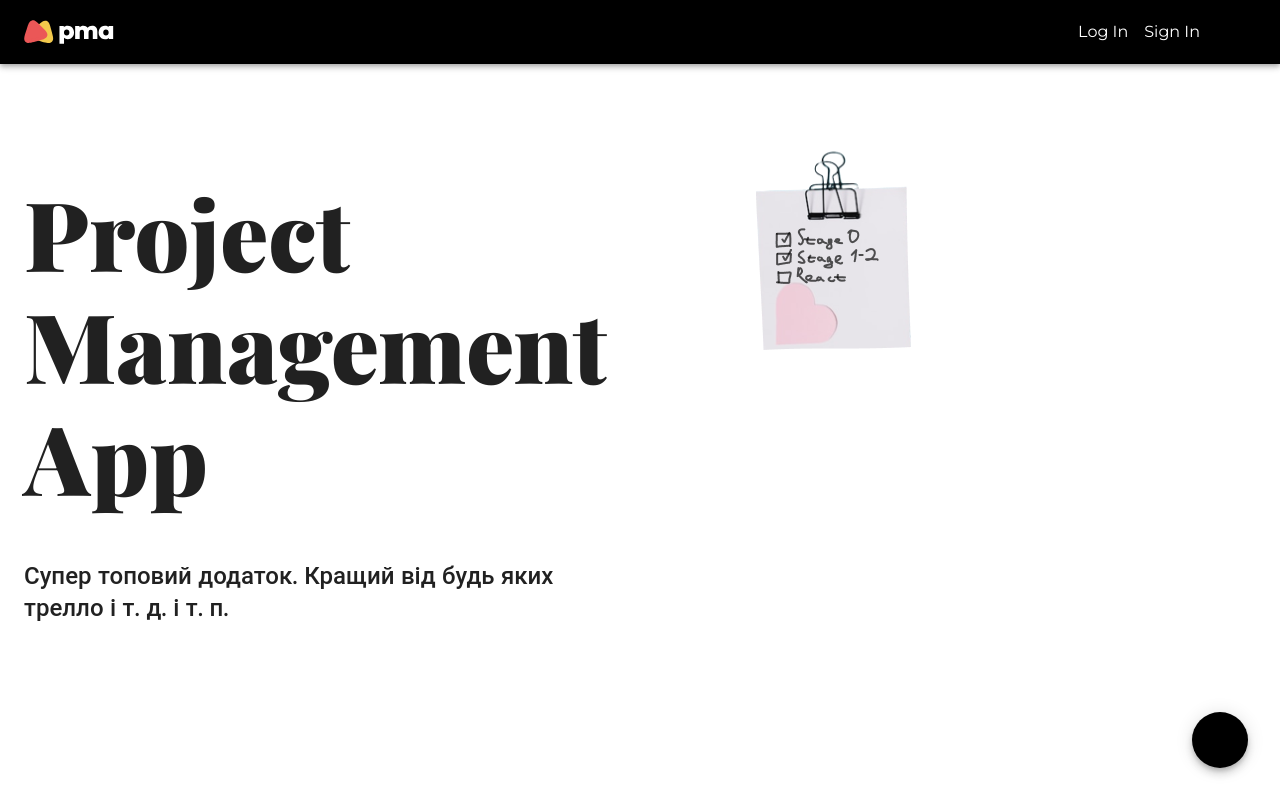
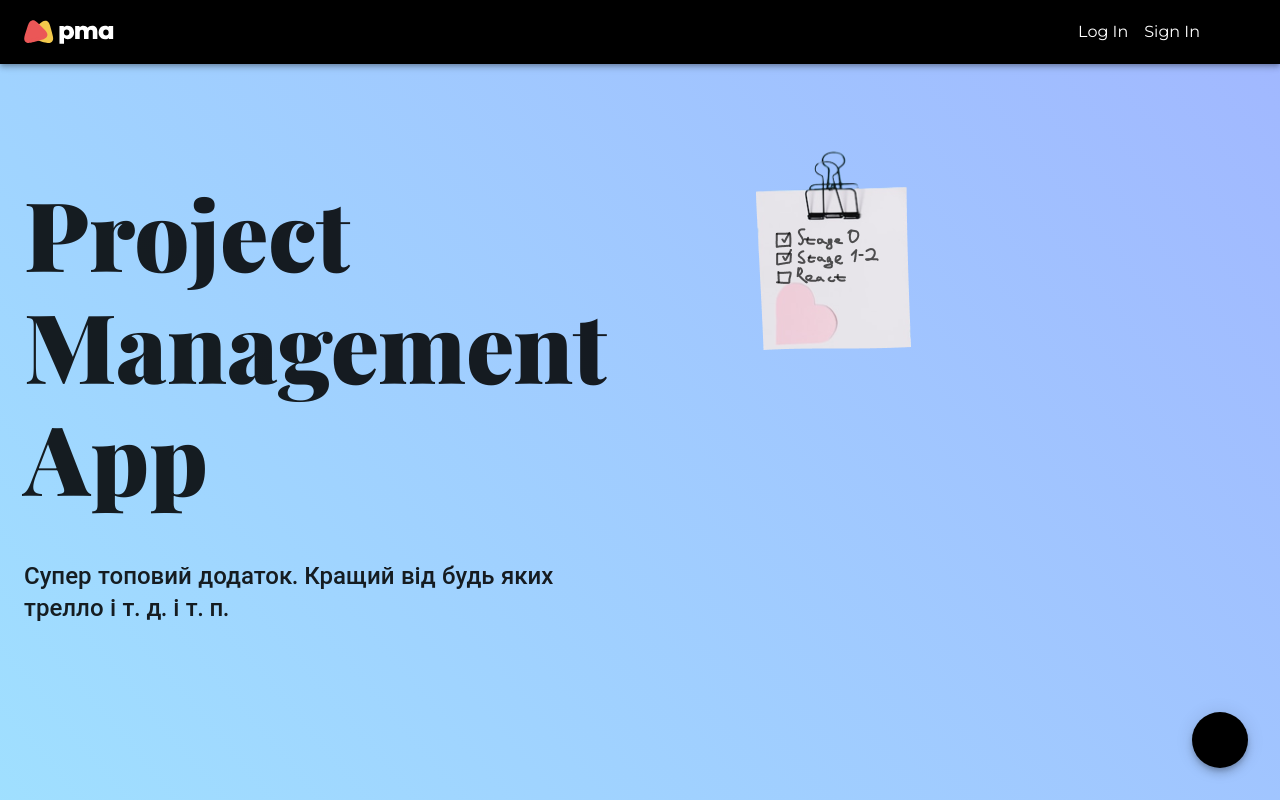
Before and after one commit to AmelianceSkyMusic/project-management-app, a React (Create React App) app: page / in a window 1280 px wide. Shown: the top 800 px of the page. Built offline with nearby package versions, Linux system fonts and the light colour scheme; some icons are missing; a web font is replaced by a local one.

Commit message:
refactor: add background color to theme

```diff
--- a/src/App/styles/themeMode/ThemedComponentWrapper.tsx
+++ b/src/App/styles/themeMode/ThemedComponentWrapper.tsx
@@ -8,6 +8,7 @@ import CssBaseline from '@mui/material/CssBaseline';
 import { createTheme, ThemeProvider } from '@mui/material/styles';
 import lodashMerge from 'lodash/merge';
 
+import { setBackground } from '../background';
 import { getCustomPalette } from '../customPalette/getCustomPalette';
 import { customStyles } from '../customStyles';
 
@@ -31,6 +32,7 @@ export function ThemedComponentWrapper({ children }: IThemedComponentProps) {
 	}), []);
 	const theme = useMemo(() => createTheme(lodashMerge(
 		customStyles, // Custom styles object
+		setBackground(mode),
 		getCustomPalette(mode), // Should be last! Change theme mode
 	)), [mode]);
 
```
